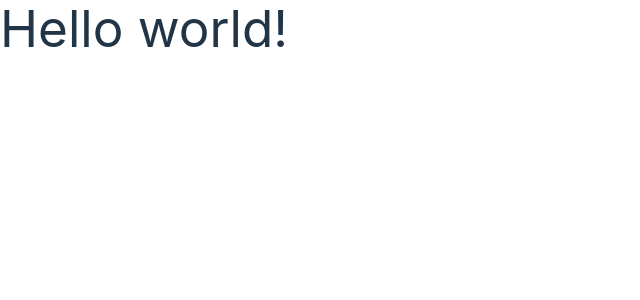
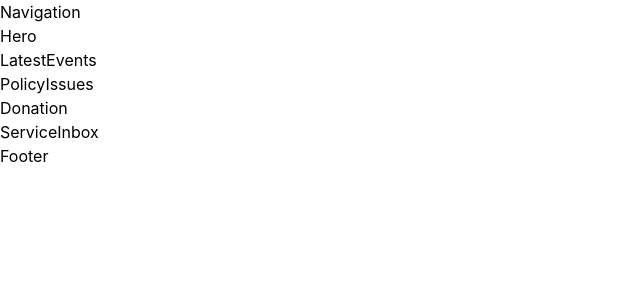
Before and after one commit to TimingJL/legislative-campaign-official-website-by-una, a React (Vite) app: page / in a window 1280 px wide. Shown: the top 300 px of the page, without its empty margins (0-640 px from the left). Built offline with nearby package versions, Linux system fonts and the light colour scheme.

Commit message:
feat: add section structures

```diff
--- a/src/App.tsx
+++ b/src/App.tsx
@@ -1,8 +1,9 @@
+import Home from 'src/pages/Home';
+
+
 function App() {
   return (
-    <h1 className="text-3xl font-bold underline">
-      Hello world!
-    </h1>
+    <Home />
   );
 }
 
--- /dev/null
+++ b/src/components/Footer/index.tsx
@@ -0,0 +1,5 @@
+const Footer = () => {
+  return <footer>Footer</footer>;
+};
+
+export default Footer
--- /dev/null
+++ b/src/components/Navigation/index.tsx
@@ -0,0 +1,5 @@
+const Navigation = () => {
+  return <nav>Navigation</nav>;
+};
+
+export default Navigation
--- a/src/index.css
+++ b/src/index.css
@@ -7,9 +7,9 @@
   line-height: 1.5;
   font-weight: 400;
 
-  color-scheme: light dark;
+  /* color-scheme: light dark;
   color: rgba(255, 255, 255, 0.87);
-  background-color: #242424;
+  background-color: #242424; */
 
   font-synthesis: none;
   text-rendering: optimizeLegibility;
@@ -18,18 +18,18 @@
   -webkit-text-size-adjust: 100%;
 }
 
-a {
+/* a {
   font-weight: 500;
   color: #646cff;
   text-decoration: inherit;
 }
 a:hover {
   color: #535bf2;
-}
+} */
 
 body {
-  /* margin: 0;
-  display: flex;
+  margin: 0;
+  /* display: flex;
   place-items: center;
   min-width: 320px; */
   min-height: 100vh;
@@ -40,7 +40,7 @@ h1 {
   line-height: 1.1;
 }
 
-button {
+/* button {
   border-radius: 8px;
   border: 1px solid transparent;
   padding: 0.6em 1.2em;
@@ -57,9 +57,9 @@ button:hover {
 button:focus,
 button:focus-visible {
   outline: 4px auto -webkit-focus-ring-color;
-}
+} */
 
-@media (prefers-color-scheme: light) {
+/* @media (prefers-color-scheme: light) {
   :root {
     color: #213547;
     background-color: #ffffff;
@@ -70,4 +70,4 @@ button:focus-visible {
   button {
     background-color: #f9f9f9;
   }
-}
+} */
--- /dev/null
+++ b/src/pages/Home/Donation/index.tsx
@@ -0,0 +1,5 @@
+const Donation = () => {
+  return <section>Donation</section>;
+};
+
+export default Donation
--- /dev/null
+++ b/src/pages/Home/Hero/index.tsx
@@ -0,0 +1,5 @@
+const Hero = () => {
+  return <section>Hero</section>;
+};
+
+export default Hero
--- /dev/null
+++ b/src/pages/Home/LatestEvents/index.tsx
@@ -0,0 +1,5 @@
+const LatestEvents = () => {
+  return <section>LatestEvents</section>;
+};
+
+export default LatestEvents
--- /dev/null
+++ b/src/pages/Home/PolicyIssues/index.tsx
@@ -0,0 +1,5 @@
+const PolicyIssues = () => {
+  return <section>PolicyIssues</section>;
+};
+
+export default PolicyIssues
--- /dev/null
+++ b/src/pages/Home/ServiceInbox/index.tsx
@@ -0,0 +1,5 @@
+const ServiceInbox = () => {
+  return <section>ServiceInbox</section>;
+};
+
+export default ServiceInbox
--- /dev/null
+++ b/src/pages/Home/index.tsx
@@ -0,0 +1,23 @@
+import Navigation from 'src/components/Navigation';
+import Hero from 'src/pages/Home/Hero';
+import LatestEvents from 'src/pages/Home/LatestEvents';
+import PolicyIssues from 'src/pages/Home/PolicyIssues';
+import Donation from 'src/pages/Home/Donation';
+import ServiceInbox from 'src/pages/Home/ServiceInbox';
+import Footer from 'src/components/Footer';
+
+const Home = () => {
+  return (
+    <>
+      <Navigation />
+      <Hero />
+      <LatestEvents />
+      <PolicyIssues />
+      <Donation />
+      <ServiceInbox />
+      <Footer />
+    </>
+  );
+};
+
+export default Home
```
Also changed, not shown: .eslintrc.cjs.
